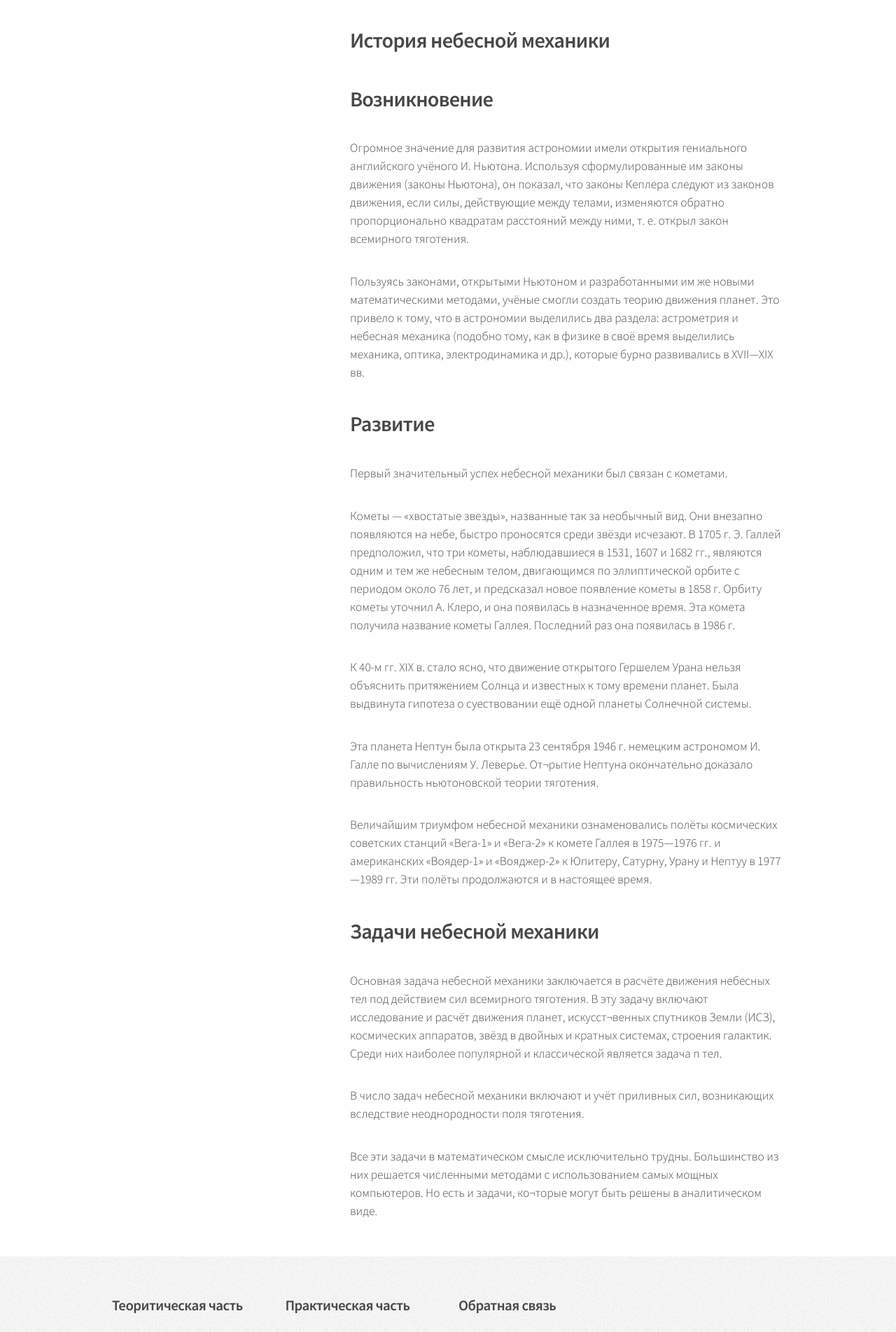
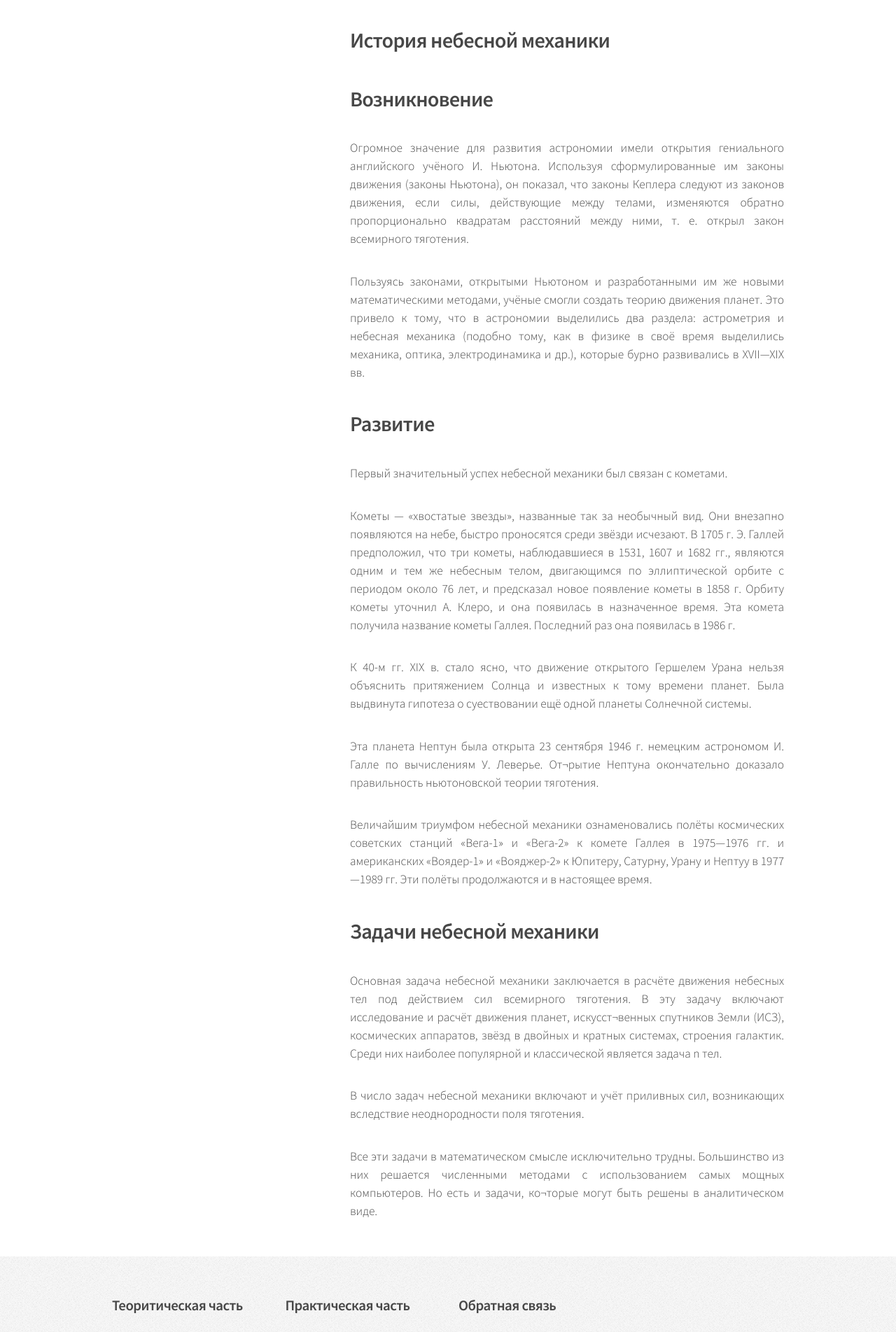
Before and after one commit to VlPop/VlPop.github.io, a Jekyll site: the page built from 1T-Sky_Mech.html, in a window 1280 px wide. Shown: the part 1410-3313 px from the top of the page at 70% size. Built offline with Jekyll 4.4.1, drawn with Linux system fonts in a browser that asks for light colours.

Commit message:
Update 1T-Sky_Mech.html

```diff
--- a/1T-Sky_Mech.html
+++ b/1T-Sky_Mech.html
@@ -27,8 +27,7 @@ layout: default
 								Задачей небесной механики является предсказание положений небесных тел, исследование устойчивости Солнечной системы и звёздных систем, определение значений астрономических постоянных,
 								построение теории движения тел Солнечной системы с учётом эффектов общей теории относительности.
 								В ряде случаев учитывается давление света (в движении комет и астероидов), силы сопротивления среды (в движении ИСЗ), изменение массы и другие факторы.
-                                                                Для особо точных расчётов длительных космических полётов и движения астероидов учитываются поправки за счёт современной теории пространства-времени-тяготения — общей теории относительности.
-                                                                </p>
+                                                                Для особо точных расчётов длительных космических полётов и движения астероидов учитываются поправки за счёт современной теории пространства-времени-тяготения — общей теории относительности.</p>
 								<h3>Содержание</h3>
 
 							    <h3>1 История небесной механики</h3>
@@ -40,34 +39,34 @@ layout: default
 
 								<h2>История небесной механики</h2>
 								<h2>Возникновение</h2>
-								<p>Огромное значение для развития астрономии имели открытия гениального английского учёного И. Ньютона. Используя сформулированные им законы движения (законы Ньютона), он показал, что законы Кеплера следуют из законов движения, если силы, действующие между телами, изменяются обратно пропорционально квадратам расстояний между ними, т. е. открыл закон всемирного тяготения.</p>
-								<p>Пользуясь законами, открытыми Ньютоном и разработанными им же новыми математическими методами, учёные смогли создать теорию движения планет. Это привело к тому, что в астрономии выделились два раздела: астрометрия и небесная механика (подобно тому, как в физике в своё время выделились механика, оптика, электродинамика и др.), которые бурно развивались в XVII—XIX вв.</p>
+								<p align="justify">Огромное значение для развития астрономии имели открытия гениального английского учёного И. Ньютона. Используя сформулированные им законы движения (законы Ньютона), он показал, что законы Кеплера следуют из законов движения, если силы, действующие между телами, изменяются обратно пропорционально квадратам расстояний между ними, т. е. открыл закон всемирного тяготения.</p>
+								<p align="justify">Пользуясь законами, открытыми Ньютоном и разработанными им же новыми математическими методами, учёные смогли создать теорию движения планет. Это привело к тому, что в астрономии выделились два раздела: астрометрия и небесная механика (подобно тому, как в физике в своё время выделились механика, оптика, электродинамика и др.), которые бурно развивались в XVII—XIX вв.</p>
 
 								<h2>Развитие</h2>
 
-								<p>Первый значительный успех небесной механики был связан с кометами.</p>
+								<p align="justify">Первый значительный успех небесной механики был связан с кометами.</p>
 
-								<p>Кометы — «хвостатые звезды», названные так за необычный вид. Они внезапно появляются на небе, быстро проносятся среди звёзди исчезают.
+								<p align="justify">Кометы — «хвостатые звезды», названные так за необычный вид. Они внезапно появляются на небе, быстро проносятся среди звёзди исчезают.
 								В 1705 г. Э. Галлей предположил, что три кометы, наблюдавшиеся в 1531, 1607 и 1682 гг., являются одним и тем же небесным телом, двигающимся
 								по эллиптической орбите с периодом около 76 лет, и предсказал новое появление кометы в 1858 г. Орбиту кометы уточнил А. Клеро, и она появилась
 								в назначенное время. Эта комета получила название кометы Галлея. Последний раз она появилась в 1986 г.</p>
 
-								<p>К 40-м гг. XIX в. стало ясно, что движение открытого Гершелем Урана нельзя объяснить притяжением Солнца и известных к тому времени планет.
+								<p align="justify">К 40-м гг. XIX в. стало ясно, что движение открытого Гершелем Урана нельзя объяснить притяжением Солнца и известных к тому времени планет.
 								Была выдвинута гипотеза о суествовании ещё одной планеты Солнечной системы.</p>
 
-								<p>Эта планета Нептун была открыта 23 сентября 1946 г. немецким астрономом
+								<p align="justify">Эта планета Нептун была открыта 23 сентября 1946 г. немецким астрономом
 								И. Галле по вычислениям У. Леверье. От¬рытие Нептуна окончательно доказало правильность ньютоновской теории тяготения.</p>
 
-								<p>Величайшим триумфом небесной механики ознаменовались полёты космических советских станций «Вега-1» и «Вега-2» к комете Галлея в 1975—1976 гг. и американских «Воядер-1» и «Вояджер-2» к Юпитеру, Сатурну, Урану и Нептуу в 1977—1989 гг. Эти полёты продолжаются и в настоящее время.</p>
+								<p align="justify">Величайшим триумфом небесной механики ознаменовались полёты космических советских станций «Вега-1» и «Вега-2» к комете Галлея в 1975—1976 гг. и американских «Воядер-1» и «Вояджер-2» к Юпитеру, Сатурну, Урану и Нептуу в 1977—1989 гг. Эти полёты продолжаются и в настоящее время.</p>
 
 								<h2>Задачи небесной механики</h2>
 
-								<p>Основная задача небесной механики заключается в расчёте движения небесных тел под действием сил всемирного тяготения. В эту задачу включают исследование и расчёт движения планет, искусст¬венных спутников Земли (ИСЗ), космических аппаратов, звёзд в двойных и кратных системах, строения галактик.
+								<p align="justify">Основная задача небесной механики заключается в расчёте движения небесных тел под действием сил всемирного тяготения. В эту задачу включают исследование и расчёт движения планет, искусст¬венных спутников Земли (ИСЗ), космических аппаратов, звёзд в двойных и кратных системах, строения галактик.
 								Среди них наиболее популярной и классической является задача n тел.</p>
 
-								<p>В число задач небесной механики включают и учёт приливных сил, возникающих вследствие неоднородности поля тяготения.</p>
+								<p align="justify">В число задач небесной механики включают и учёт приливных сил, возникающих вследствие неоднородности поля тяготения.</p>
 
-								<p>Все эти задачи в математическом смысле исключительно трудны. Большинство из них решается численными методами с использованием самых мощных компьютеров. Но есть и задачи, ко¬торые могут быть решены в аналитическом виде.</p>
+								<p align="justify">Все эти задачи в математическом смысле исключительно трудны. Большинство из них решается численными методами с использованием самых мощных компьютеров. Но есть и задачи, ко¬торые могут быть решены в аналитическом виде.</p>
 
 							</article>
 
```
